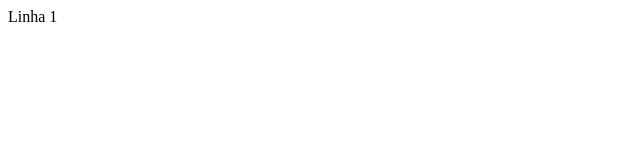
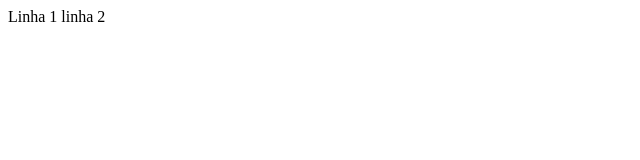
Before and after one commit to paulounisul/posGit, a plain HTML site: page index.html in a window 1280 px wide. Shown: the full height of the page, 0-640 px from the left. Drawn offline with Linux system fonts and the light colour scheme.

Commit message:
alteração do arquivo de index

```diff
--- a/index.html
+++ b/index.html
@@ -8,5 +8,6 @@
 </head>
 <body>
     Linha 1
+    linha 2
 </body>
 </html>
```
